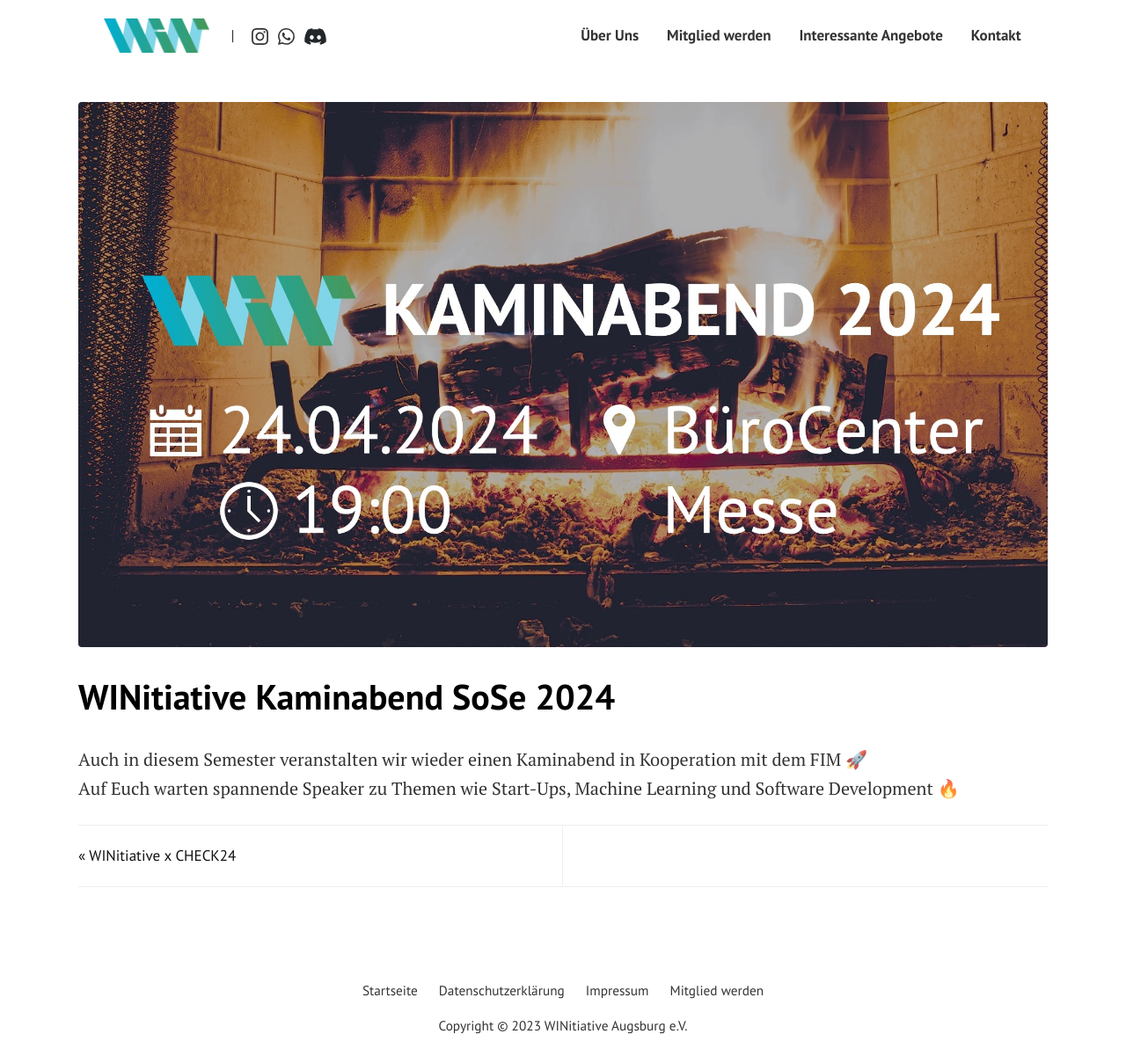
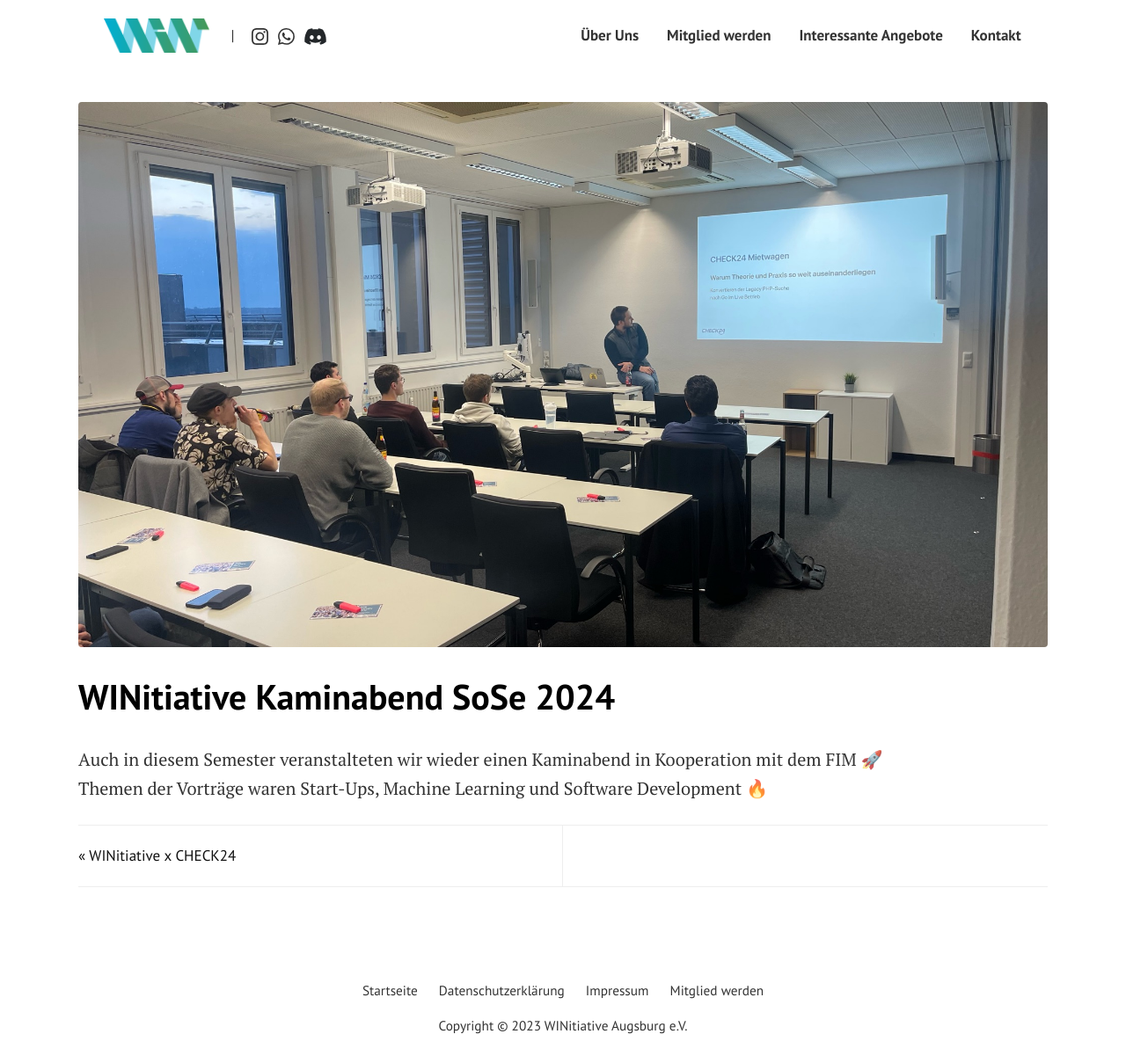
Before and after one commit to WINitiative-Augsburg-eV/webseite, a Jekyll site: the page built from _posts/2024-04-08-Kaminabend.md, in a window 1280 px wide and 1209 px high. Shown: the whole window at 88% size. Built offline with Jekyll 4.4.1, drawn with Linux system fonts in a browser that asks for light colours.

Commit message:
sparkscon

```diff
--- a/_posts/2024-04-08-Kaminabend.md
+++ b/_posts/2024-04-08-Kaminabend.md
@@ -3,9 +3,7 @@
 title: "WINitiative Kaminabend SoSe 2024"
 categories: [ Events, Uni ]
 image: assets/images/Kaminabend_SS24.jpg
-link: kaminabend-anmeldung/
-link-text: Zur Anmeldung 🤝
-featured: true
+
 ---
-Auch in diesem Semester veranstalten wir wieder einen Kaminabend in Kooperation mit dem FIM 🚀 \
-Auf Euch warten spannende Speaker zu Themen wie Start-Ups, Machine Learning und Software Development 🔥
+Auch in diesem Semester veranstalteten wir wieder einen Kaminabend in Kooperation mit dem FIM 🚀 \
+Themen der Vorträge waren Start-Ups, Machine Learning und Software Development 🔥
```
Also changed, not shown: assets/images/Kaminabend_SS24.jpg.
